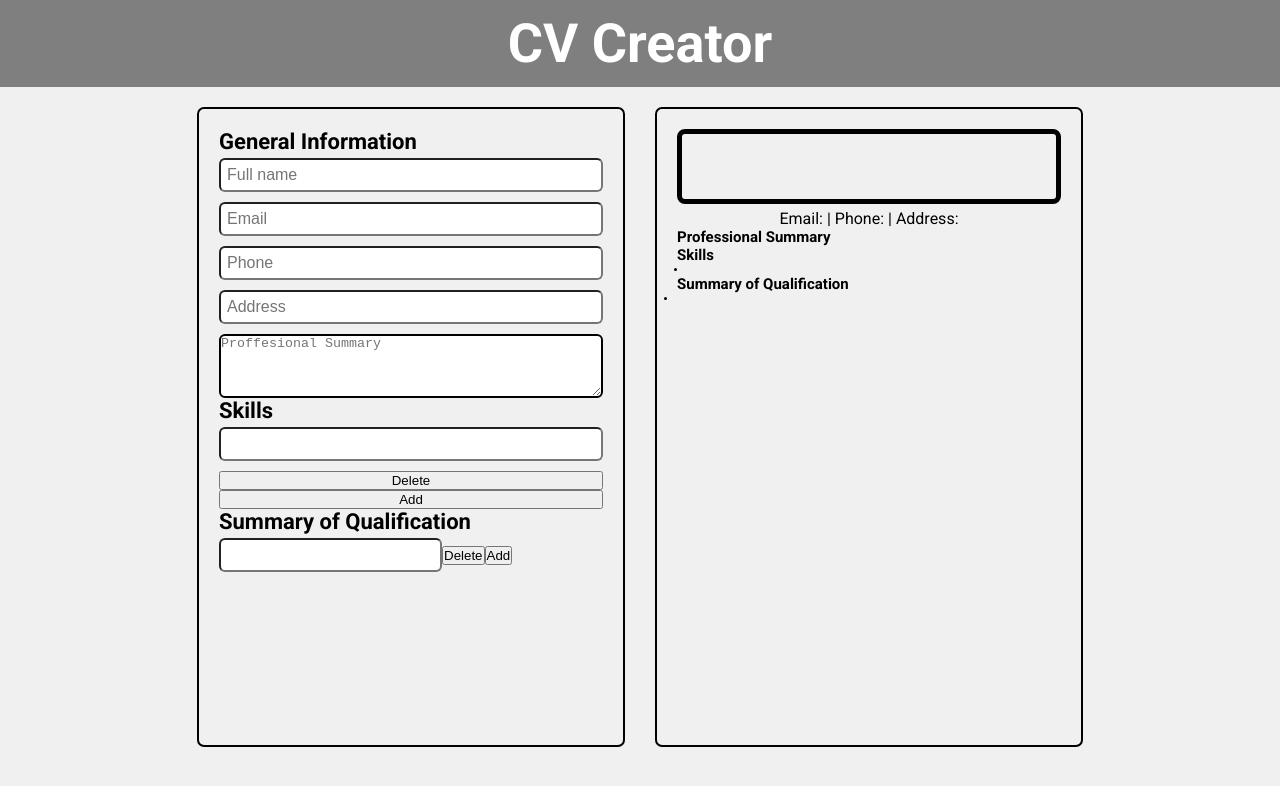
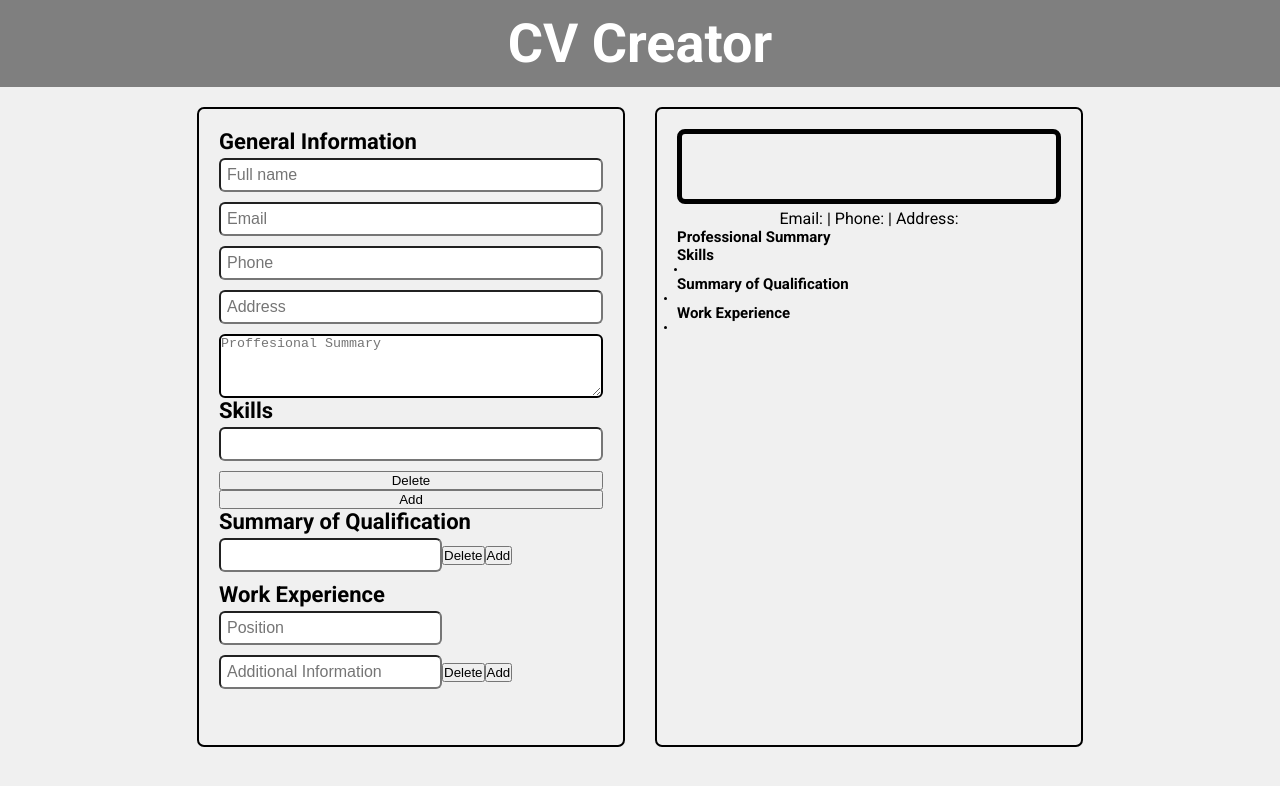
Before and after one commit to adambelko/cv-application, a React (Create React App) app: page / in a window 1280 px wide. Shown: the top 786 px of the page. Built offline with nearby package versions, Linux system fonts and the light colour scheme.

Commit message:
Work Experience section added, not styled yet

```diff
--- a/src/components/CVForm/CVForm.js
+++ b/src/components/CVForm/CVForm.js
@@ -1,6 +1,7 @@
 import GeneralInfo from "./General";
 import Skills from "./Skills";
 import QualificationSummary from "./QualificationSummary.js";
+import WorkExperience from "./WorkExperience";
 
 const CVForm = ({
     handleChangeGeneral,
@@ -10,6 +11,9 @@ const CVForm = ({
     handleChangeQualification,
     handleAddQualification,
     handleRemoveQualification,
+    handleChangeWorkExperience,
+    handleAddWorkExperience,
+    handleRemoveWorkExperience,
     cv,
 }) => {
     return (
@@ -27,6 +31,12 @@ const CVForm = ({
                 removeQualification={handleRemoveQualification}
                 qualificationList={cv.qualificationSummary}
             />
+            <WorkExperience
+                changeWorkExperience={handleChangeWorkExperience}
+                addWorkExperience={handleAddWorkExperience}
+                removeWorkExperience={handleRemoveWorkExperience}
+                workExpList={cv.workExperience}
+            />
         </form>
     );
 };
--- /dev/null
+++ b/src/components/CVForm/GroupInput.js
@@ -0,0 +1,25 @@
+const GroupInput = ({ position, addInfo, id, change, remove }) => {
+    return (
+        <>
+            <input
+                value={position}
+                name="position"
+                id={id}
+                type="text"
+                placeholder="Position"
+                onChange={change}
+            />
+            <input
+                value={addInfo}
+                name="addInfo"
+                id={id}
+                type="text"
+                placeholder="Additional Information"
+                onChange={change}
+            />
+            <button onClick={() => remove(id)}>Delete</button>
+        </>
+    );
+};
+
+export default GroupInput;
--- /dev/null
+++ b/src/components/CVForm/WorkExperience.js
@@ -0,0 +1,33 @@
+import GroupInput from "./GroupInput";
+
+const WorkExperience = ({
+    changeWorkExperience,
+    addWorkExperience,
+    removeWorkExperience,
+    workExpList,
+}) => {
+    return (
+        <section>
+            <label>
+                <h2>Work Experience</h2>
+            </label>
+            <div className="cv-form-work-experience">
+                {workExpList.map((exp) => (
+                    <GroupInput
+                        id={exp.id}
+                        key={exp.id}
+                        position={exp.position}
+                        addInfo={exp.addInfo}
+                        change={changeWorkExperience}
+                        remove={removeWorkExperience}
+                    />
+                ))}
+                <button onClick={addWorkExperience} type="button">
+                    Add
+                </button>
+            </div>
+        </section>
+    );
+};
+
+export default WorkExperience;
--- a/src/components/CVPreview/CVPreview.js
+++ b/src/components/CVPreview/CVPreview.js
@@ -1,6 +1,7 @@
 import General from "./General";
 import Skills from "./Skills";
 import QualificationSummary from "./QualificationSummary";
+import WorkExperience from "./WorkExperience";
 
 const CVPreview = ({ cv }) => {
     return (
@@ -8,6 +9,7 @@ const CVPreview = ({ cv }) => {
             <General cv={cv} />
             <Skills cv={cv} />
             <QualificationSummary cv={cv} />
+            <WorkExperience cv={cv} />
         </div>
     );
 };
--- /dev/null
+++ b/src/components/CVPreview/WorkExperience.js
@@ -0,0 +1,17 @@
+const WorkExperience = ({ cv }) => {
+    return (
+        <>
+            <h2>Work Experience</h2>
+            <ul className="cv-preview-work-experience">
+                {cv.workExperience.map((s) => (
+                    <li key={s.id}>
+                        {s.position}
+                        {s.addInfo}
+                    </li>
+                ))}
+            </ul>
+        </>
+    );
+};
+
+export default WorkExperience;
--- a/src/components/Main.js
+++ b/src/components/Main.js
@@ -63,6 +63,33 @@ const Main = () => {
         });
     };
 
+    const handleChangeWorkExperience = (e) => {
+        const { name, id } = e.target;
+        setCV({
+            ...cv,
+            workExperience: cv.workExperience.map((exp) =>
+                exp.id === id ? { ...exp, [name]: e.target.value } : exp
+            ),
+        });
+    };
+
+    const handleAddWorkExperience = () => {
+        setCV({
+            ...cv,
+            workExperience: [
+                ...cv.workExperience,
+                { id: uniqid(), position: "", addInfo: "" },
+            ],
+        });
+    };
+
+    const handleRemoveWorkExperience = (id) => {
+        setCV({
+            ...cv,
+            workExperience: cv.workExperience.filter((exp) => exp.id !== id),
+        });
+    };
+
     return (
         <main>
             <div className="main__cv-wrapper">
@@ -74,6 +101,9 @@ const Main = () => {
                     handleChangeQualification={handleChangeQualification}
                     handleAddQualification={handleAddQualification}
                     handleRemoveQualification={handleRemoveQualification}
+                    handleChangeWorkExperience={handleChangeWorkExperience}
+                    handleAddWorkExperience={handleAddWorkExperience}
+                    handleRemoveWorkExperience={handleRemoveWorkExperience}
                     cv={cv}
                 />
                 <CVPreview cv={cv} />
```
